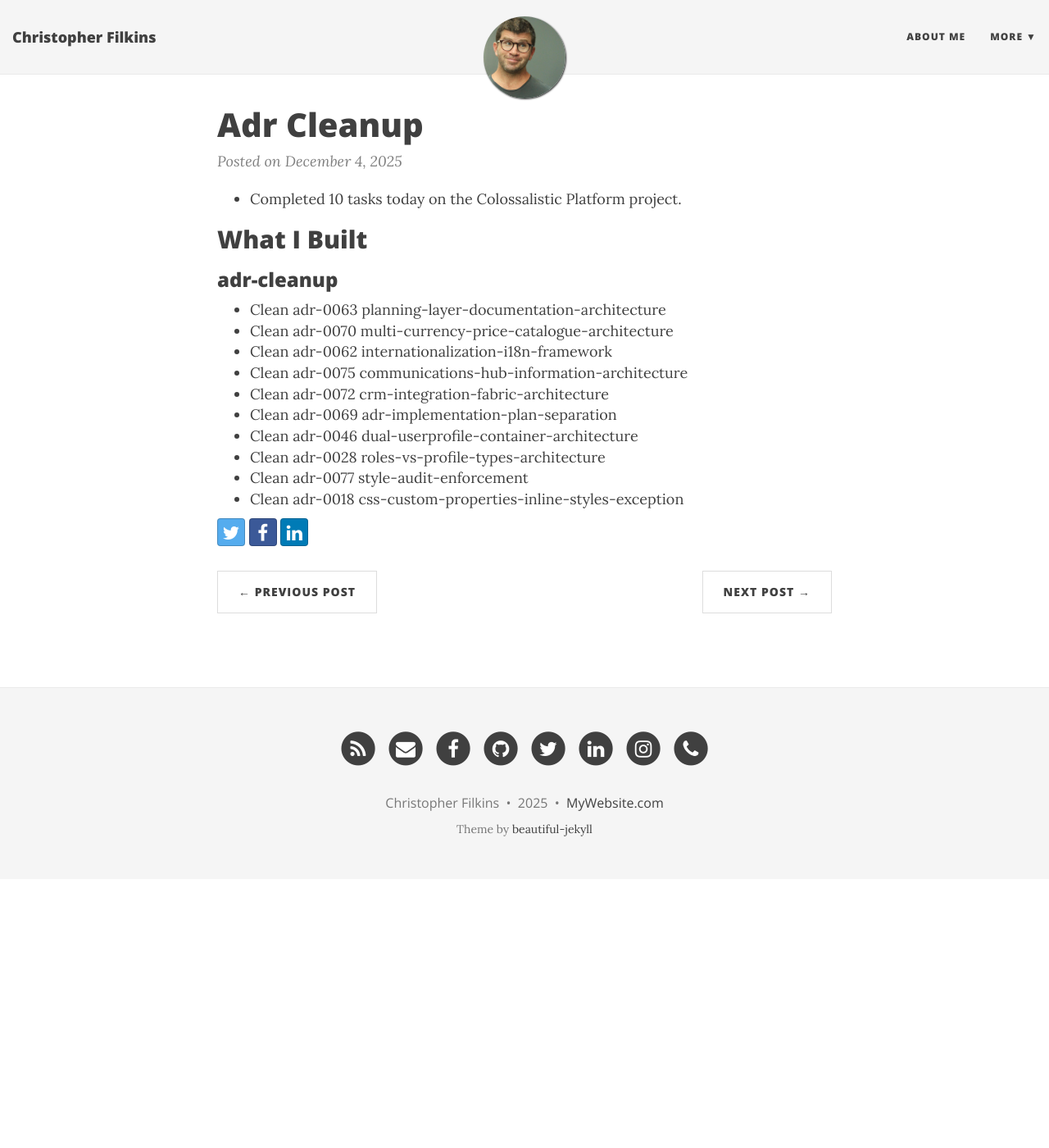
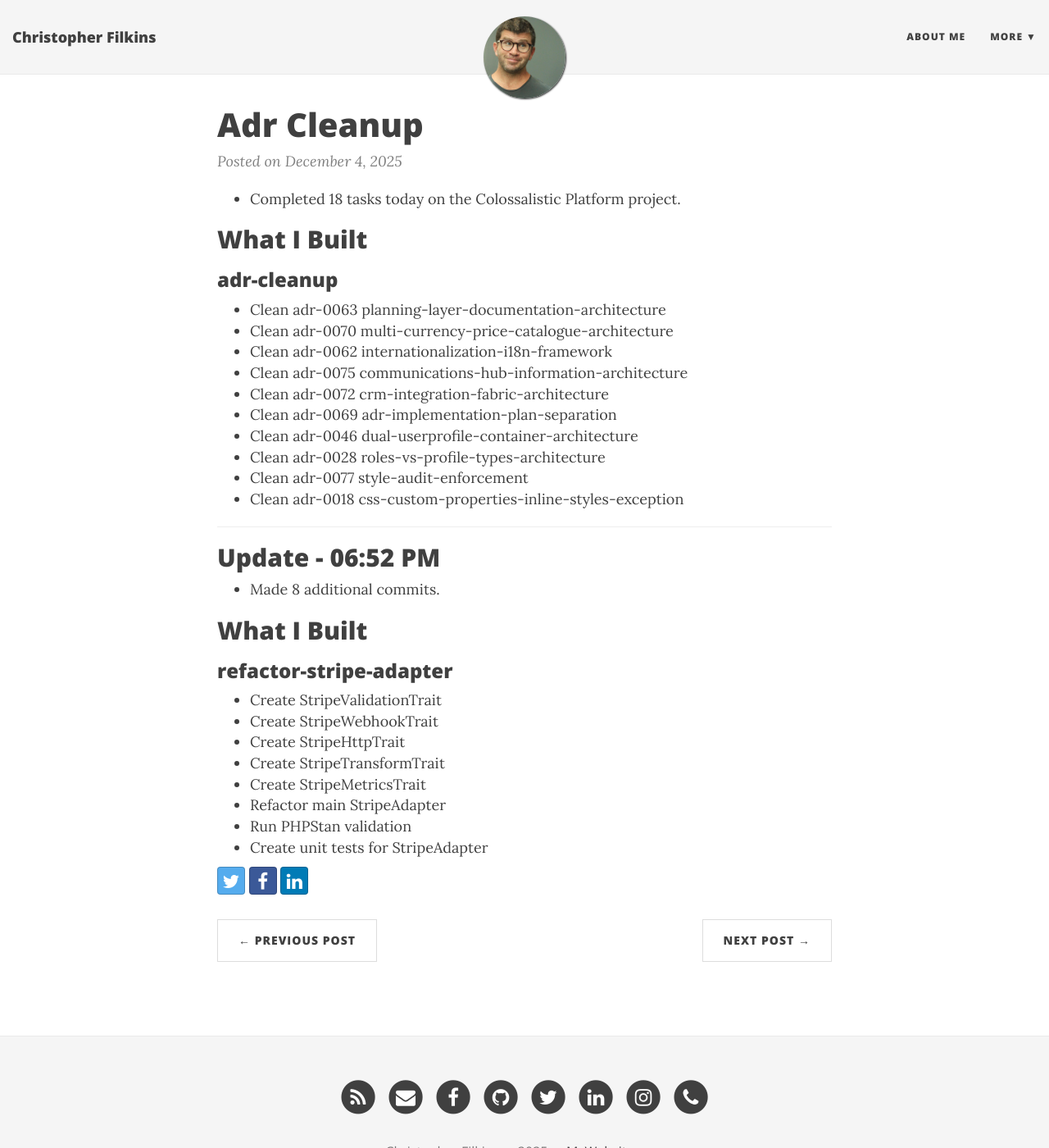
Before and after one commit to filchyboy/filchyboy.github.io, a Jekyll site: the page built from _posts/2025-12-04-adr-cleanup.md, in a window 1280 px wide and 1400 px high. Shown: the whole window at 82% size. Built offline with Jekyll 4.4.1, drawn with Linux system fonts in a browser that asks for light colours; nearby versions of some CDN libraries.

Commit message:
Update build-in-public update: Adr Cleanup

```diff
--- a/_posts/2025-12-04-adr-cleanup.md
+++ b/_posts/2025-12-04-adr-cleanup.md
@@ -1,4 +1,5 @@
-* Completed 10 tasks today on the Colossalistic Platform project.
+* Completed 18 tasks today on the Colossalistic Platform project.
+
 
 
 ## What I Built
@@ -16,6 +17,27 @@
 * Clean adr-0018 css-custom-properties-inline-styles-exception
 
 
+
+
+---
+
+## Update - 06:52 PM
+
+* Made 8 additional commits.
+
+## What I Built
+
+### refactor-stripe-adapter
+* Create StripeValidationTrait
+* Create StripeWebhookTrait
+* Create StripeHttpTrait
+* Create StripeTransformTrait
+* Create StripeMetricsTrait
+* Refactor main StripeAdapter
+* Run PHPStan validation
+* Create unit tests for StripeAdapter
+
+
 <!-- Generated by dev-tracker publish_to_jekyll.py -->
-<!-- accomplished-date: 2025-12-04 -->
-<!-- unit-ids: remediate-adr-0018,remediate-adr-0028,remediate-adr-0046,remediate-adr-0062,remediate-adr-0063,remediate-adr-0069,remediate-adr-0070,remediate-adr-0072,remediate-adr-0075,remediate-adr-0077 -->
+<!-- last-update: 2025-12-05T02:52:22.999793+00:00 -->
+<!-- unit-ids: remediate-adr-0018,remediate-adr-0028,remediate-adr-0046,remediate-adr-0062,remediate-adr-0063,remediate-adr-0069,remediate-adr-0070,remediate-adr-0072,remediate-adr-0075,remediate-adr-0077,stripe-adapter-http-trait,stripe-adapter-main-refactor,stripe-adapter-metrics-trait,stripe-adapter-phpstan,stripe-adapter-transform-trait,stripe-adapter-unit-tests,stripe-adapter-validation-trait,stripe-adapter-webhook-trait -->
```
